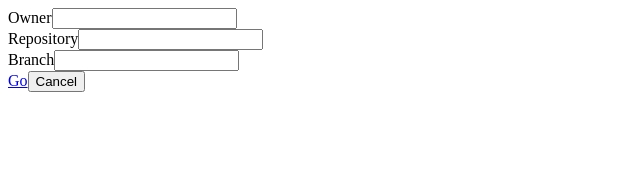
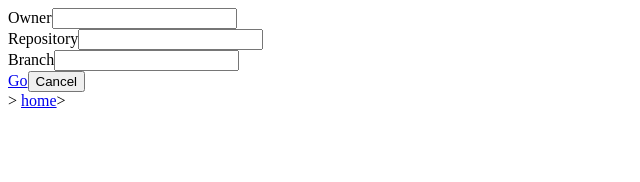
Before and after one commit to augustbright/memo, a React app: page / in a window 1280 px wide. Shown: the top 182 px of the page, without its empty margins (0-640 px from the left). Built offline with nearby package versions, Linux system fonts and the light colour scheme.

Commit message:
navigator path

```diff
--- a/src/components/connected/Navigator.tsx
+++ b/src/components/connected/Navigator.tsx
@@ -10,7 +10,8 @@ const mapState = (state: AppState) => ({
         owner: selectBrowser(state).owner,
         repository: selectBrowser(state).repository,
         branch: selectBrowser(state).branch
-    }
+    },
+    path: selectBrowser(state).path
 });
 
 const mapDispatch = (dispatch: Dispatch<AnyAction>) => ({
--- a/src/components/dummy/Navigator.tsx
+++ b/src/components/dummy/Navigator.tsx
@@ -11,6 +11,7 @@ export type MaterialDomain = {
 export type NavigatorProps = {
     onApply: (domain: MaterialDomain) => void;
     initialDomain: MaterialDomain;
+    path?: string;
 };
 
 export type NavigatorState = MaterialDomain & {};
@@ -64,17 +65,32 @@ class Navigator extends React.Component<NavigatorProps, NavigatorState> {
         });
     }
 
-    getHref(): string {
+    getHref(path=''): string {
         return getPathnameFromFileLocation({
             owner: this.state.owner || this.props.initialDomain.owner,
             repository: this.state.repository || this.props.initialDomain.repository,
-            branch: this.state.branch || this.props.initialDomain.branch
+            branch: this.state.branch || this.props.initialDomain.branch,
+            path
         });
+    }
+
+    getPathArray(): {title: string, href: string}[] {
+        return [
+            {
+                title: 'home',
+                href: this.getHref()
+            },
+            ...(this.props.path || '').split('/').map((title, index, titles) => ({
+                title,
+                href: this.getHref(titles.slice(0, index + 1).join('/'))
+            }))
+        ];
     }
 
     render() {
         return (
             <nav>
+                {/* Inputs */}
                 <form>
                     <div>
                         <label htmlFor="owner">Owner</label>
@@ -93,8 +109,21 @@ class Navigator extends React.Component<NavigatorProps, NavigatorState> {
                     </div>
                 </form>
 
-                <Link to={this.getHref()}>Go</Link>
-                <button onClick={this.onClickCancel}>Cancel</button>
+                {/* Buttons */}
+                <div>
+                    <Link to={this.getHref()}>Go</Link>
+                    <button onClick={this.onClickCancel}>Cancel</button>
+                </div>
+
+                {/* Path */}
+                <div>
+                    {this.getPathArray().map(pathItem => (
+                        <span>
+                            &gt;&nbsp;
+                            <Link to={pathItem.href}>{pathItem.title}</Link>
+                        </span>
+                    ))}
+                </div>
             </nav>
         );
     }
--- a/src/lib/files.ts
+++ b/src/lib/files.ts
@@ -112,7 +112,12 @@ export function getFileLocation(fileId: FileId): FileLocation {
 }
 
 export function getFileId(location: FileLocation): FileId | null {
-  return [location.owner || '', location.repository || '', location.branch || '', location.path || ''].join('/').replace(/\/+/g, '/') || null;
+  return [
+    location.owner || '',
+    location.repository || '',
+    location.branch || '',
+    location.path || ''
+  ].join('/').replace(/\/+/g, '/').replace(/^\//, '').replace(/\/$/, '') || null;
 }
 
 export function getLocationURL(location: FileLocation): string {
```
